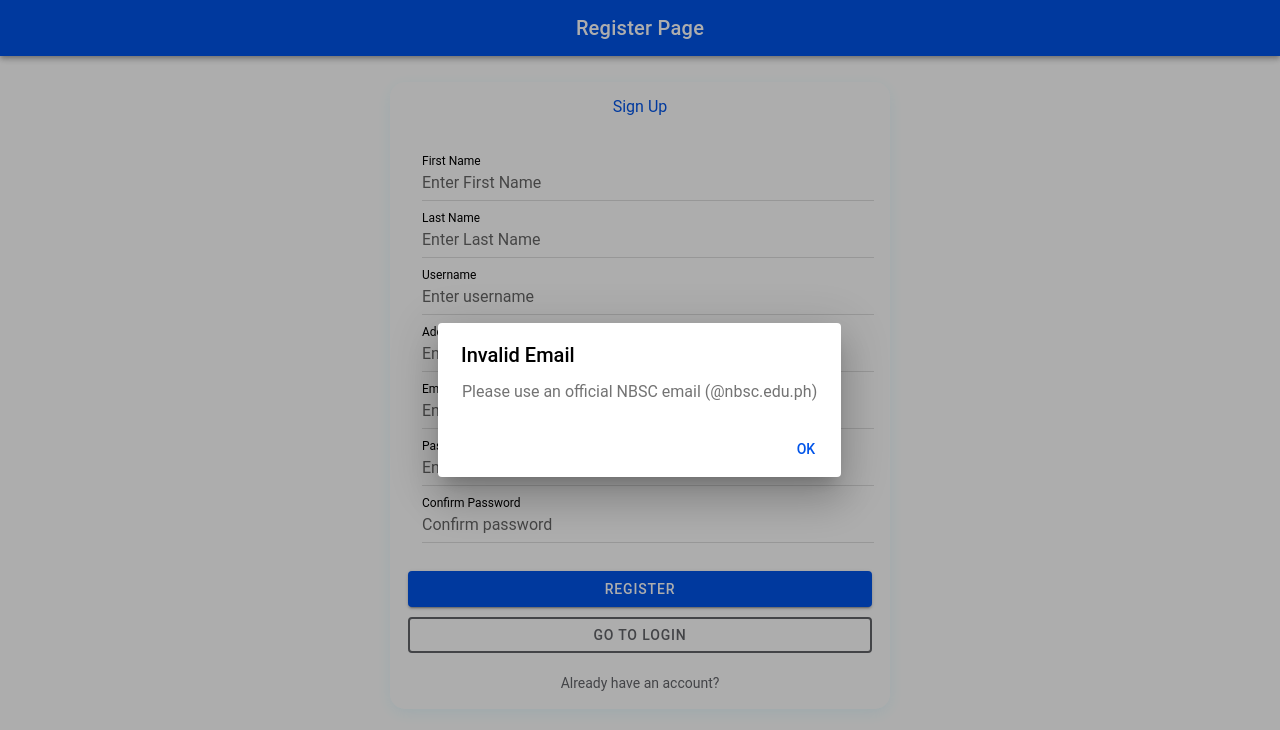
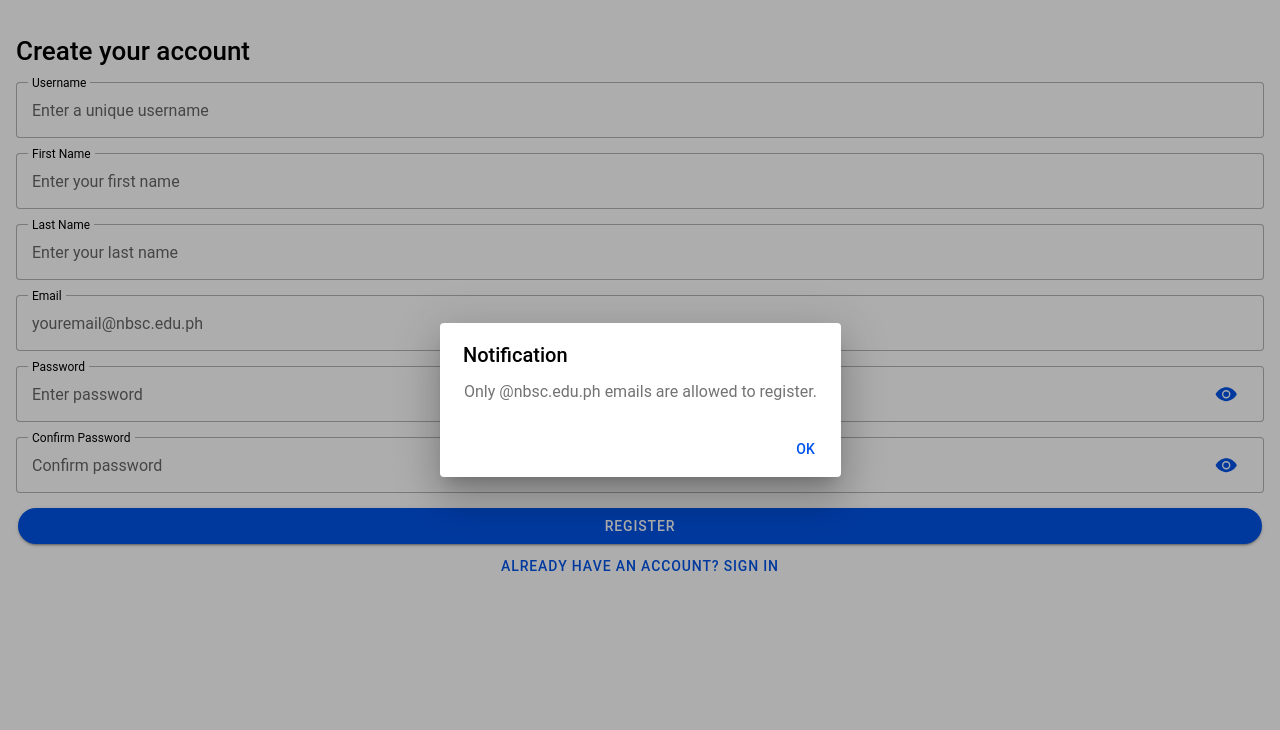
Before and after one commit to Jolinamata/it35-lab, a React (Vite) app: page /it35-lab/register in a window 1280 px wide. Both pictures are taken after a click on the element "REGISTER". Shown: the top 730 px of the page. Built offline with nearby package versions, Linux system fonts and the light colour scheme; no server answers.

Commit message:
added supabase package

```diff
--- a/package.json
+++ b/package.json
@@ -20,6 +20,7 @@
     "@supabase/supabase-js": "^2.49.3",
     "@types/react-router": "^5.1.20",
     "@types/react-router-dom": "^5.3.3",
+    "bcryptjs": "^3.0.2",
     "ionicons": "^7.0.0",
     "react": "^18.2.0",
     "react-dom": "^18.2.0",
--- a/src/pages/Login.tsx
+++ b/src/pages/Login.tsx
@@ -1,90 +1,125 @@
 import {
+  IonAlert,
   IonAvatar,
   IonButton,
-  IonButtons,
   IonContent,
-  IonHeader,
   IonIcon,
   IonInput,
   IonInputPasswordToggle,
-  IonItem,
-  IonList,
-  IonMenuButton,
   IonPage,
-  IonText,
-  IonTitle,
-  IonToolbar,
-  IonCard,
-  IonCardHeader,
-  IonCardTitle,
-  IonCardSubtitle,
-  IonCardContent,
+  IonToast,
   useIonRouter
 } from '@ionic/react';
+import { logoIonic } from 'ionicons/icons';
+import { useState } from 'react';
+import { supabase } from '../utils/supabaseClient';
+
+const AlertBox: React.FC<{ message: string; isOpen: boolean; onClose: () => void }> = ({ message, isOpen, onClose }) => {
+  return (
+    <IonAlert
+      isOpen={isOpen}
+      onDidDismiss={onClose}
+      header="Notification"
+      message={message}
+      buttons={['OK']}
+    />
+  );
+};
 
 const Login: React.FC = () => {
   const navigation = useIonRouter();
+  const [email, setEmail] = useState('');
+  const [password, setPassword] = useState('');
+  const [alertMessage, setAlertMessage] = useState('');
+  const [showAlert, setShowAlert] = useState(false);
+  const [showToast, setShowToast] = useState(false);
 
-  const doLogin = () => {
-      navigation.push('/it35-lab/app','forward','replace');
+  const doLogin = async () => {
+    const { error } = await supabase.auth.signInWithPassword({ email, password });
+
+    if (error) {
+      setAlertMessage(error.message);
+      setShowAlert(true);
+      return;
     }
-  const doRegister = () => {
-    navigation.push('/it35-lab/register', 'forward', 'replace');
-  }
+
+    setShowToast(true);
+    setTimeout(() => {
+      navigation.push('/it35-lab/app', 'forward', 'replace');
+    }, 300);
+  };
 
   return (
     <IonPage>
-      <IonHeader>
-        <IonToolbar>
-          <IonTitle>Login</IonTitle>
-        </IonToolbar>
-      </IonHeader>
-
-      <IonContent className="ion-padding">
-        <div style={{ display: 'flex', justifyContent: 'center', marginTop: '20px' }}>
-          <IonCard  color="success" style={{ maxWidth: '500px', width: '100%' }}>
-            <IonCardHeader>
-              <div style={{ display: 'flex', justifyContent: 'center', padding: '20px 0' }}>
-                <IonAvatar className="avatar" style={{ width: '100px', height: '100px' }}>
-                  <img src="https://www.recordnet.com/gcdn/presto/2021/03/22/NRCD/9d9dd9e4-e84a-402e-ba8f-daa659e6e6c5-PhotoWord_003.JPG" alt="Avatar" />
+      <IonContent className='ion-padding'>
+        <div style={{
+          display: 'flex',
+          flexDirection:'column',
+          alignItems: 'center',
+          justifyContent: 'center',
+          marginTop:'25%'
+        }}>
+          <IonAvatar
+            style={{
+              display: 'flex',
+              alignItems: 'center',
+              justifyContent: 'center',
+              width: '150px',
+              height: '150px',
+              borderRadius: '50%',
+              overflow: 'hidden'
+            }}
+          >
+            <IonIcon
+              icon={logoIonic}
+              color='primary'
+              style={{ fontSize: '120px', color: '#6c757d' }}
+            />
           </IonAvatar>
-              </div>
-              <IonCardTitle style={{ textAlign: 'center' }}>USER</IonCardTitle>
-              <IonCardSubtitle style={{ textAlign: 'center' }}>Please login to continue</IonCardSubtitle>
-            </IonCardHeader>
-
-            <IonCardContent>
-              <IonList>
-                <IonItem>
-                  <IonInput label="Username" placeholder="Enter your username"></IonInput>
-                </IonItem>
-                <IonItem>
+          <h1 style={{
+            display: 'flex',
+            alignItems: 'center',
+            justifyContent: 'center',
+          }}>USER LOGIN</h1>
           <IonInput
+            label="Email"
+            labelPlacement="floating"
+            fill="outline"
+            type="email"
+            placeholder="Enter Email"
+            value={email}
+            onIonChange={e => setEmail(e.detail.value!)}
+          />
+          <IonInput style={{ marginTop:'10px' }}
+            fill="outline"
             type="password"
-                    label="Password"
-                    placeholder="Enter your password"
+            placeholder="Password"
+            value={password}
+            onIonChange={e => setPassword(e.detail.value!)}
           >
             <IonInputPasswordToggle slot="end"></IonInputPasswordToggle>
           </IonInput>
-                </IonItem>
-              </IonList>
-
-              <div style={{ marginTop: '20px' }}>
-                <IonButton onClick={() => doLogin()} expand="block">
+        </div>
+        <IonButton onClick={doLogin} expand="full" shape='round'>
           Login
         </IonButton>
-                <IonButton
-                  onClick={() => doRegister()}
-                  expand="block"
-                  fill="outline"
-                  style={{ marginTop: '10px' }}
-                >
-                  CREATE ACCOUNT
+
+        <IonButton routerLink="/it35-lab/register" expand="full" fill="clear" shape='round'>
+          Don't have an account? Register here
         </IonButton>
-              </div>
-            </IonCardContent>
-          </IonCard>
-        </div>
+
+        {/* Reusable AlertBox Component */}
+        <AlertBox message={alertMessage} isOpen={showAlert} onClose={() => setShowAlert(false)} />
+
+        {/* IonToast for success message */}
+        <IonToast
+          isOpen={showToast}
+          onDidDismiss={() => setShowToast(false)}
+          message="Login successful! Redirecting..."
+          duration={1500}
+          position="top"
+          color="primary"
+        />
       </IonContent>
     </IonPage>
   );
--- a/src/pages/Register.tsx
+++ b/src/pages/Register.tsx
@@ -1,169 +1,171 @@
+import React, { useState } from 'react';
 import {
-  IonPage,
-  IonHeader,
-  IonToolbar,
-  IonTitle,
+    IonButton,
     IonContent,
     IonInput,
-  IonItem,
-  IonList,
-  IonButton,
-  useIonRouter,
-  useIonAlert,
+    IonInputPasswordToggle,
+    IonPage,
+    IonTitle,
+    IonModal,
+    IonText,
     IonCard,
-  IonCardContent
+    IonCardContent,
+    IonCardHeader,
+    IonCardSubtitle,
+    IonCardTitle,
+    IonAlert,
 } from '@ionic/react';
-import { useState } from 'react';
+import { supabase } from '../utils/supabaseClient';
+import bcrypt from 'bcryptjs';
+
+// Reusable Alert Component
+const AlertBox: React.FC<{ message: string; isOpen: boolean; onClose: () => void }> = ({ message, isOpen, onClose }) => {
+  return (
+    <IonAlert
+      isOpen={isOpen}
+      onDidDismiss={onClose}
+      header="Notification"
+      message={message}
+      buttons={['OK']}
+    />
+  );
+};
 
 const Register: React.FC = () => {
-  const router = useIonRouter();
-  const [presentAlert] = useIonAlert();
+    const [username, setUsername] = useState('');
+    const [firstName, setFirstName] = useState('');
+    const [lastName, setLastName] = useState('');
     const [email, setEmail] = useState('');
+    const [password, setPassword] = useState('');
+    const [confirmPassword, setConfirmPassword] = useState('');
+    const [showVerificationModal, setShowVerificationModal] = useState(false);
+    const [showSuccessModal, setShowSuccessModal] = useState(false);
+    const [alertMessage, setAlertMessage] = useState('');
+    const [showAlert, setShowAlert] = useState(false);
 
-  const validateEmail = (email: string) => {
-    return email.endsWith('@nbsc.edu.ph');
+    const handleOpenVerificationModal = () => {
+        if (!email.endsWith("@nbsc.edu.ph")) {
+            setAlertMessage("Only @nbsc.edu.ph emails are allowed to register.");
+            setShowAlert(true);
+            return;
+        }
+
+        if (password !== confirmPassword) {
+            setAlertMessage("Passwords do not match.");
+            setShowAlert(true);
+            return;
+        }
+
+        setShowVerificationModal(true);
     };
 
-  const handleRegister = () => {
-    if (!validateEmail(email)) {
-      presentAlert({
-        header: 'Invalid Email',
-        message: 'Please use an official NBSC email (@nbsc.edu.ph)',
-        buttons: ['OK']
-      });
-      return;
+    const doRegister = async () => {
+        setShowVerificationModal(false);
+
+        try {
+            // Sign up in Supabase authentication
+            const { data, error } = await supabase.auth.signUp({ email, password });
+
+            if (error) {
+                throw new Error("Account creation failed: " + error.message);
             }
-    console.log('Registration successful!');
-    router.push('/it35-lab', 'forward', 'replace');
-  };
 
-  const doLogin = () => {
-    router.push('/it35-lab', 'forward', 'replace');
+            // Hash password before storing in the database
+            const salt = await bcrypt.genSalt(10);
+            const hashedPassword = await bcrypt.hash(password, salt);
+
+            // Insert user data into 'users' table
+            const { error: insertError } = await supabase.from("users").insert([
+                {
+                    username,
+                    user_email: email,
+                    user_firstname: firstName,
+                    user_lastname: lastName,
+                    user_password: hashedPassword,
+                },
+            ]);
+
+            if (insertError) {
+                throw new Error("Failed to save user data: " + insertError.message);
+            }
+
+            setShowSuccessModal(true);
+        } catch (err) {
+            // Ensure err is treated as an Error instance
+            if (err instanceof Error) {
+                setAlertMessage(err.message);
+            } else {
+                setAlertMessage("An unknown error occurred.");
+            }
+            setShowAlert(true);
+        }
     };
 
     return (
         <IonPage>
-      <IonHeader>
-        <IonToolbar color="primary">
-          <IonTitle style={{ textAlign: 'center' }}>Register Page</IonTitle>
-        </IonToolbar>
-      </IonHeader>
+            <IonContent className='ion-padding'>
+                <h1>Create your account</h1>
 
-      <IonContent className="ion-padding">
+                <IonInput label="Username" labelPlacement="stacked" fill="outline" type="text" placeholder="Enter a unique username" value={username} onIonChange={e => setUsername(e.detail.value!)} style={{ marginTop: '15px' }} />
+                <IonInput label="First Name" labelPlacement="stacked" fill="outline" type="text" placeholder="Enter your first name" value={firstName} onIonChange={e => setFirstName(e.detail.value!)} style={{ marginTop: '15px' }} />
+                <IonInput label="Last Name" labelPlacement="stacked" fill="outline" type="text" placeholder="Enter your last name" value={lastName} onIonChange={e => setLastName(e.detail.value!)} style={{ marginTop: '15px' }} />
+                <IonInput label="Email" labelPlacement="stacked" fill="outline" type="email" placeholder="youremail@nbsc.edu.ph" value={email} onIonChange={e => setEmail(e.detail.value!)} style={{ marginTop: '15px' }} />
+                <IonInput label="Password" labelPlacement="stacked" fill="outline" type="password" placeholder="Enter password" value={password} onIonChange={e => setPassword(e.detail.value!)} style={{ marginTop: '15px' }} >
+                    <IonInputPasswordToggle slot="end" />
+                </IonInput>
+                <IonInput label="Confirm Password" labelPlacement="stacked" fill="outline" type="password" placeholder="Confirm password" value={confirmPassword} onIonChange={e => setConfirmPassword(e.detail.value!)} style={{ marginTop: '15px' }} >
+                    <IonInputPasswordToggle slot="end" />
+                </IonInput>
 
-        <div style={{
-          display: 'flex',
-          justifyContent: 'center',
-          alignItems: 'center',
-          minHeight: '80vh'
-        }}>
-          <IonCard style={{
-            width: '100%',
-            maxWidth: '500px',
-            borderRadius: '15px',
-            boxShadow: '0 4px 16px rgba(28, 205, 236, 0.1)'
-          }}>
-            <IonCardContent>
-              <h2 style={{
-                textAlign: 'center',
-                marginBottom: '20px',
-                color: 'var(--ion-color-primary)'
-              }}>
-                Sign Up
-              </h2>
-
-              <IonList>
-                <IonItem>
-                  <IonInput
-                    label="First Name"
-                    labelPlacement="stacked"
-                    placeholder="Enter First Name"
-                  ></IonInput>
-                </IonItem>
-
-                <IonItem>
-                  <IonInput
-                    label="Last Name"
-                    labelPlacement="stacked"
-                    placeholder="Enter Last Name"
-                  ></IonInput>
-                </IonItem>
-
-                <IonItem>
-                  <IonInput
-                    label="Username"
-                    labelPlacement="stacked"
-                    placeholder="Enter username"
-                  ></IonInput>
-                </IonItem>
-
-                <IonItem>
-                  <IonInput
-                    label="Address"
-                    labelPlacement="stacked"
-                    placeholder="Enter address"
-                  ></IonInput>
-                </IonItem>
-
-                <IonItem>
-                  <IonInput
-                    label="Email"
-                    labelPlacement="stacked"
-                    placeholder="Enter email@nbsc.edu.ph"
-                    type="email"
-                    value={email}
-                    onIonChange={(e) => setEmail(e.detail.value!)}
-                  ></IonInput>
-                </IonItem>
-
-                <IonItem>
-                  <IonInput
-                    label="Password"
-                    labelPlacement="stacked"
-                    placeholder="Enter password"
-                    type="password"
-                  ></IonInput>
-                </IonItem>
-
-                <IonItem>
-                  <IonInput
-                    label="Confirm Password"
-                    labelPlacement="stacked"
-                    placeholder="Confirm password"
-                    type="password"
-                  ></IonInput>
-                </IonItem>
-              </IonList>
-
-              <IonButton
-                onClick={handleRegister}
-                expand="block"
-                color="primary"
-                style={{ marginTop: '20px' }}
-              >
-                REGISTER
+                <IonButton onClick={handleOpenVerificationModal} expand="full" shape='round' style={{ marginTop: '15px' }}>
+                    Register
+                </IonButton>
+                <IonButton routerLink="/it35-lab" expand="full" fill="clear" shape='round'>
+                    Already have an account? Sign in
                 </IonButton>
 
-              <IonButton
-                onClick={doLogin}
-                expand="block"
-                fill="outline"
-                color="medium"
-                style={{ marginTop: '10px' }}
-              >
-                GO TO LOGIN
+                {/* Verification Modal */}
+                <IonModal isOpen={showVerificationModal} onDidDismiss={() => setShowVerificationModal(false)}>
+                    <IonContent className="ion-padding">
+                        <IonCard className="ion-padding" style={{ marginTop: '25%' }}>
+                            <IonCardHeader>
+                                <IonCardTitle>User Registration Details</IonCardTitle>
+                                <hr />
+                                <IonCardSubtitle>Username</IonCardSubtitle>
+                                <IonCardTitle>{username}</IonCardTitle>
+
+                                <IonCardSubtitle>Email</IonCardSubtitle>
+                                <IonCardTitle>{email}</IonCardTitle>
+
+                                <IonCardSubtitle>Name</IonCardSubtitle>
+                                <IonCardTitle>{firstName} {lastName}</IonCardTitle>
+                            </IonCardHeader>
+                            <IonCardContent></IonCardContent>
+                            <div style={{ display: 'flex', justifyContent: 'flex-end', marginRight: '5px' }}>
+                                <IonButton fill="clear" onClick={() => setShowVerificationModal(false)}>Cancel</IonButton>
+                                <IonButton color="primary" onClick={doRegister}>Confirm</IonButton>
+                            </div>
+                        </IonCard>
+                    </IonContent>
+                </IonModal>
+
+                {/* Success Modal */}
+                <IonModal isOpen={showSuccessModal} onDidDismiss={() => setShowSuccessModal(false)}>
+                    <IonContent className="ion-padding" style={{ display: 'flex', flexDirection: 'column', justifyContent: 'center', alignItems: 'center', height: '100vh', textAlign: 'center', marginTop: '35%' }}>
+                        <IonTitle style={{ marginTop: '35%' }}>Registration Successful 🎉</IonTitle>
+                        <IonText>
+                            <p>Your account has been created successfully.</p>
+                            <p>Please check your email address.</p>
+                        </IonText>
+                        <IonButton routerLink="/it35-lab" routerDirection="back" color="primary">
+                            Go to Login
                         </IonButton>
+                    </IonContent>
+                </IonModal>
 
-              <p style={{
-                textAlign: 'center',
-                marginTop: '20px',
-                color: 'var(--ion-color-medium)'
-              }}>
-                Already have an account?
-              </p>
-            </IonCardContent>
-          </IonCard>
-        </div>
+                {/* Reusable AlertBox Component */}
+                <AlertBox message={alertMessage} isOpen={showAlert} onClose={() => setShowAlert(false)} />
+
             </IonContent>
         </IonPage>
     );
--- a/src/utils/supabaseClient.ts
+++ b/src/utils/supabaseClient.ts
@@ -1,7 +1,6 @@
+import { createClient } from '@supabase/supabase-js';
 
-import { createClient } from '@supabase/supabase-js'
+const supabaseUrl = import.meta.env.VITE_SUPABASE_URL;
+const supabaseKey = import.meta.env.VITE_SUPABASE_KEY;
 
-
-const supabaseUrl = 'https://dcssigtimltjbtdpoxxm.supabase.co'
-const supabaseKey = import.meta.env.VITE_SUPABASE_KEY
-export const supabase = createClient(supabaseUrl, supabaseKey)
+export const supabase = createClient(supabaseUrl, supabaseKey);
```
Also changed, not shown: 1 other file (tests, documents, lock files or other folders). Lines whose indentation alone changed are shown as unchanged.
